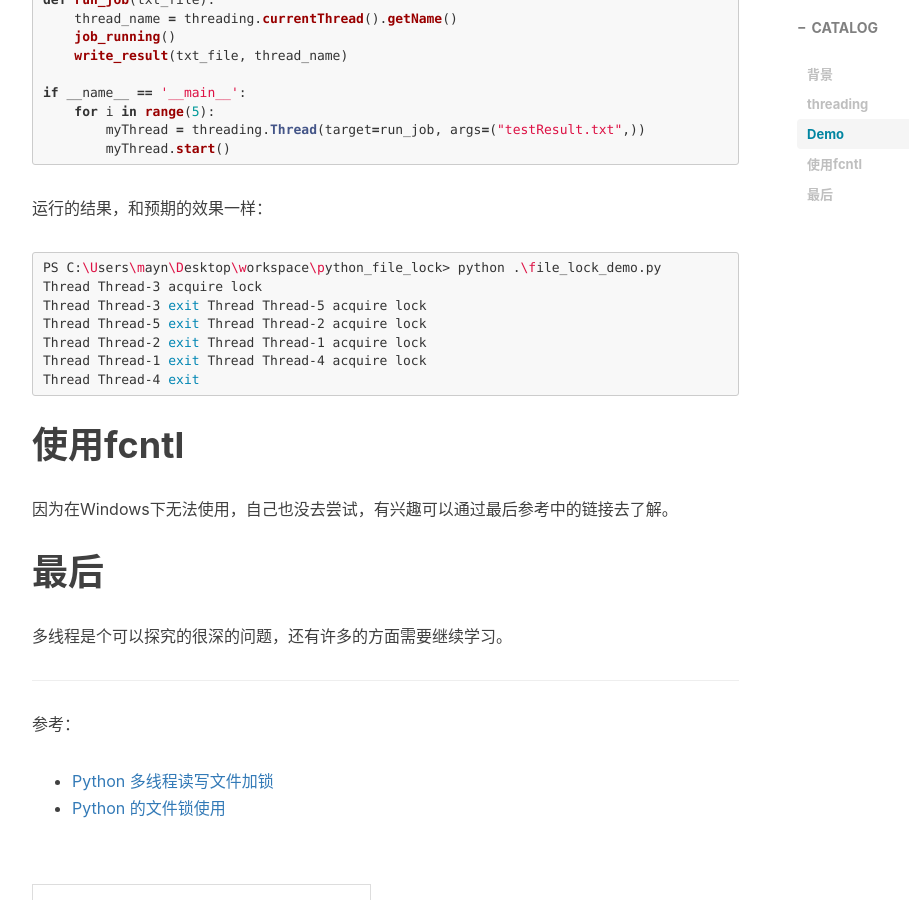
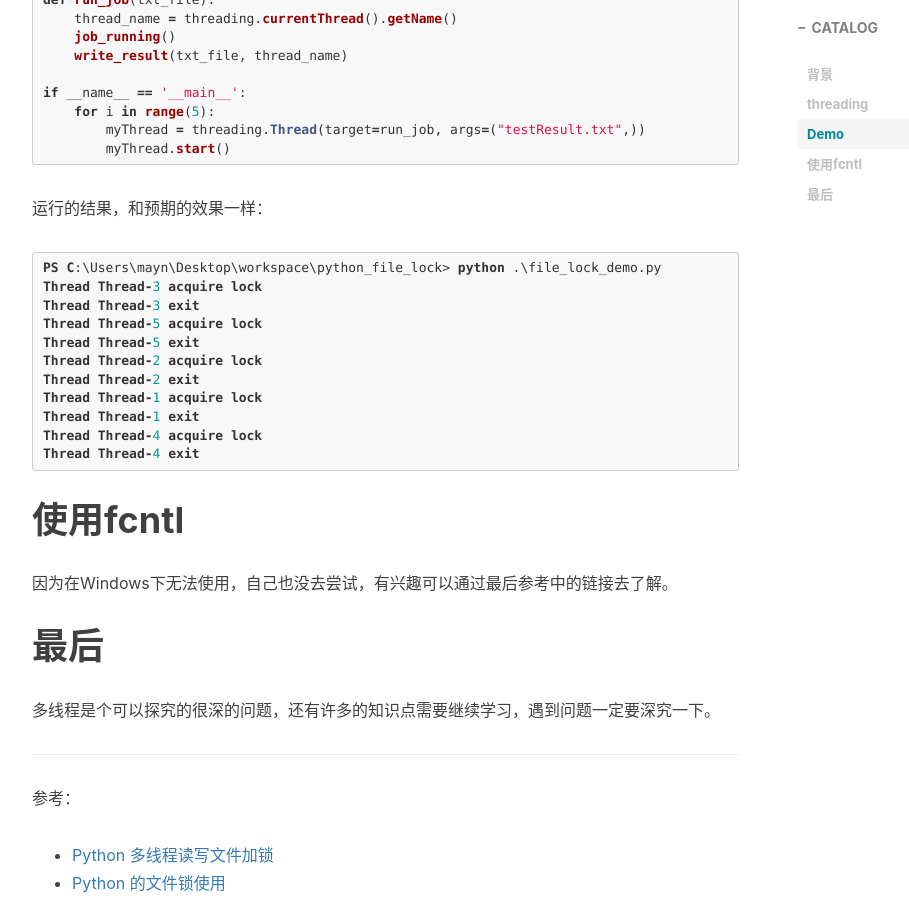
Before and after one commit to bearfly1990/bearfly.github.io, a Jekyll site: the page built from _posts/2018/12/2018-12-11-PythonThreadLock.md, in a window 1280 px wide and 900 px high, scrolled down 1649 px. Shown: the whole window, without its empty margins (233-1142 px from the left). Built offline with Jekyll 4.4.1, drawn with Linux system fonts in a browser that asks for light colours; nearby versions of some CDN libraries; comment, search, counter and statistics services are not loaded; some of the changed text lies outside the part shown.

Commit message:
update content

````diff
--- a/_posts/2018/12/2018-12-11-PythonThreadLock.md
+++ b/_posts/2018/12/2018-12-11-PythonThreadLock.md
@@ -71,7 +71,7 @@ if __name__ == '__main__':
 
 运行的结果，和预期的效果一样：
 
-```bash
+```batch
 PS C:\Users\mayn\Desktop\workspace\python_file_lock> python .\file_lock_demo.py
 Thread Thread-3 acquire lock
 Thread Thread-3 exit
@@ -91,7 +91,7 @@ Thread Thread-4 exit
 
 # 最后
 
-多线程是个可以探究的很深的问题，还有许多的方面需要继续学习。
+多线程是个可以探究的很深的问题，还有许多的知识点需要继续学习，遇到问题一定要深究一下。
 
 ---
 
````
Also changed, not shown: other parts of _posts/2018/12/2018-12-11-PythonThreadLock.md (+1 -1 lines).
